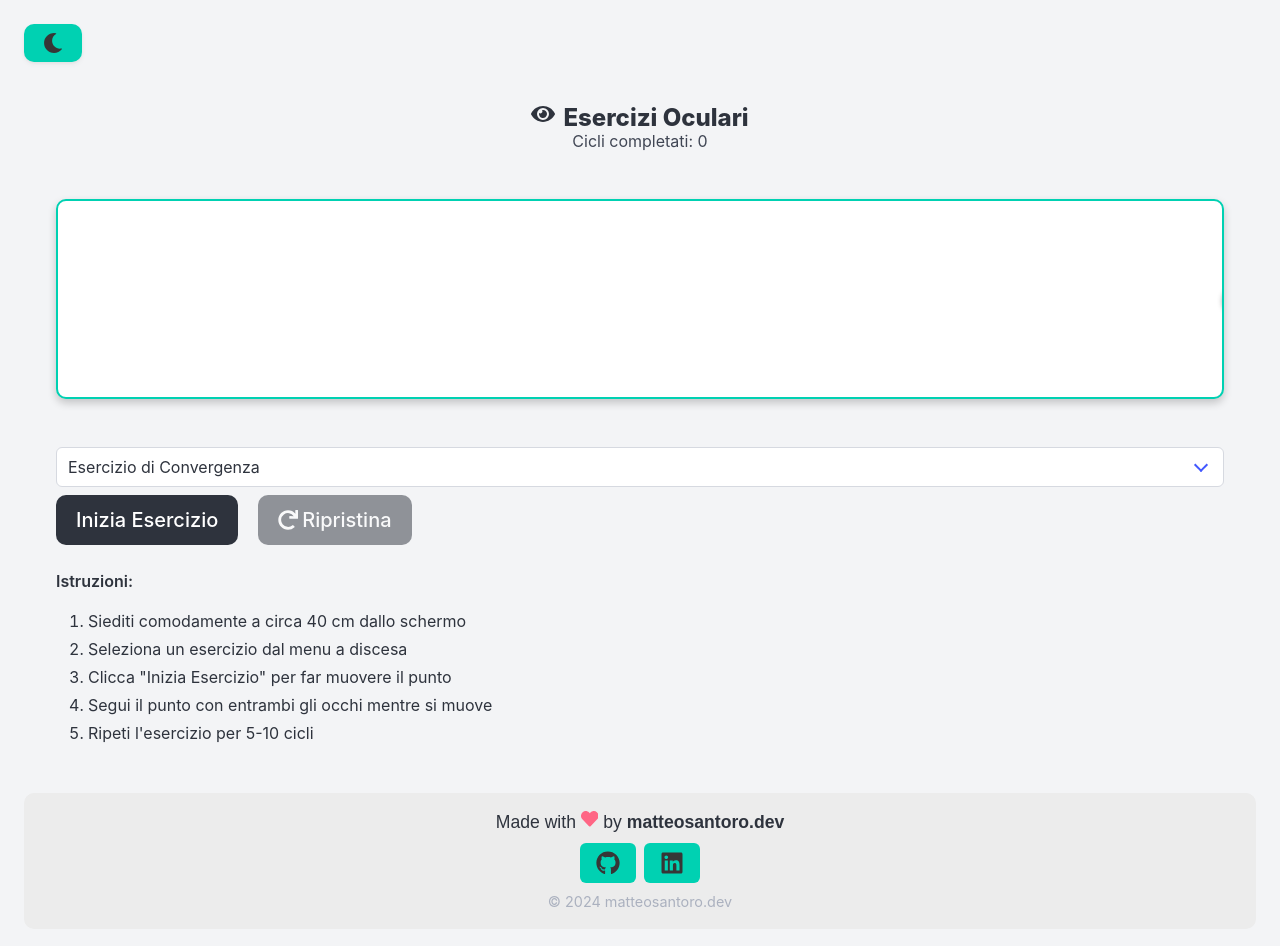
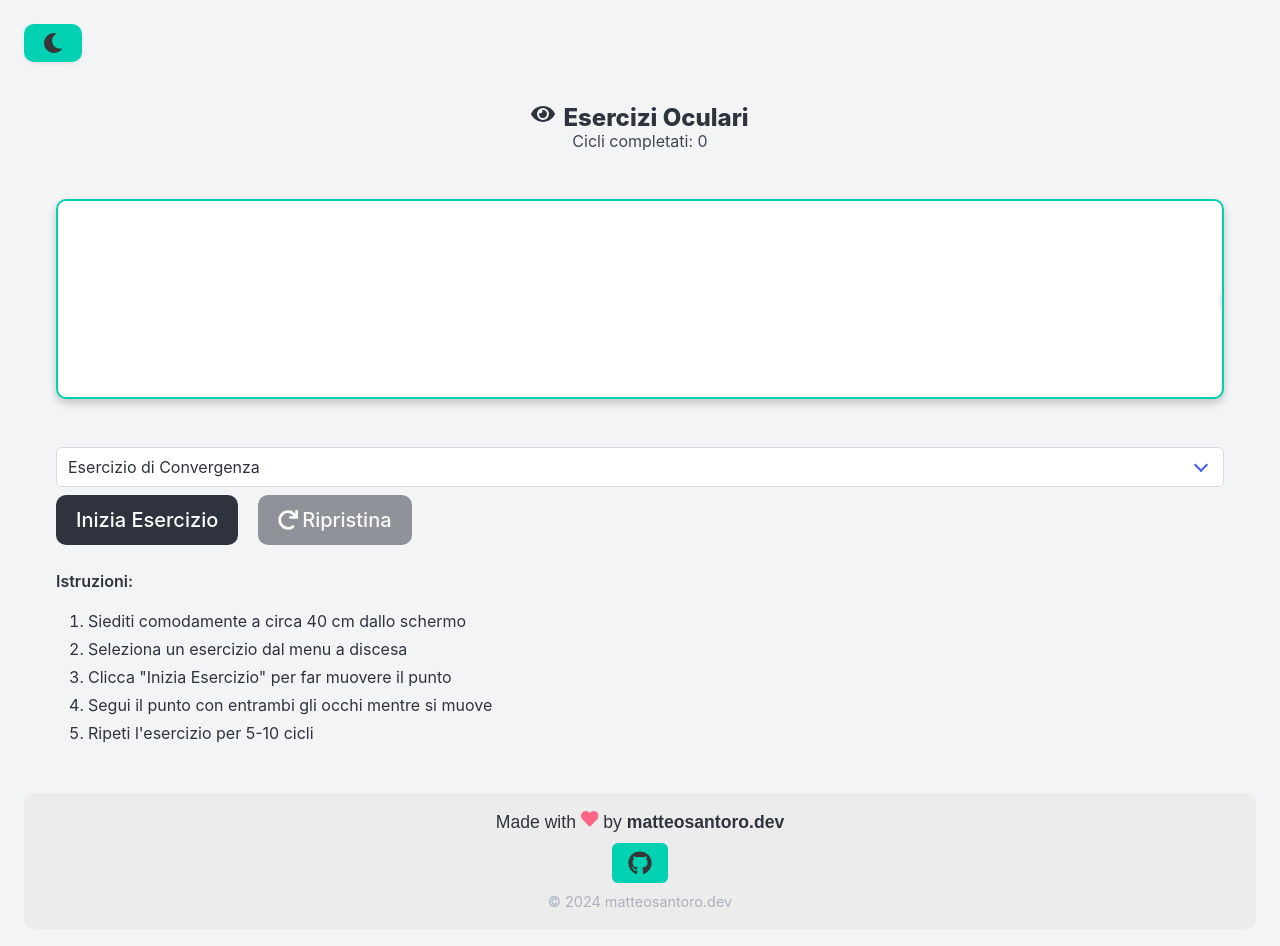
Before and after one commit to Matt-code-d/Eyes-Excercises, a React (Vite) app: page / in a window 1280 px wide. Shown: the top 946 px of the page. Built offline with nearby package versions, Linux system fonts and the light colour scheme.

Commit message:
Update Footer.tsx

```diff
--- a/src/components/Footer.tsx
+++ b/src/components/Footer.tsx
@@ -32,7 +32,7 @@ const Footer: React.FC = () => {
         </p>
         <div className="social-icons mb-2">
           <a
-            href="https://github.com/matteosantoro" // Inserisci il tuo link GitHub
+            href="https://github.com/Matt-code-d" // Inserisci il tuo link GitHub
             target="_blank"
             rel="noopener noreferrer"
             className={`button mx-1 ${isDarkMode ? 'is-light' : 'is-dark'}`}
@@ -41,17 +41,6 @@ const Footer: React.FC = () => {
             onMouseLeave={(e) => (e.currentTarget.style.transform = "scale(1)")}
           >
             <FaGithub size={24} />
-          </a>
-          <a
-            href="https://www.linkedin.com/in/matteosantoro/" // Inserisci il tuo link LinkedIn
-            target="_blank"
-            rel="noopener noreferrer"
-            className={`button mx-1 ${isDarkMode ? 'is-light' : 'is-dark'}`}
-            style={{ transition: "transform 0.2s" }}
-            onMouseEnter={(e) => (e.currentTarget.style.transform = "scale(1.1)")}
-            onMouseLeave={(e) => (e.currentTarget.style.transform = "scale(1)")}
-          >
-            <FaLinkedin size={24} />
           </a>
         </div>
         <p className={`has-text-grey-light ${isDarkMode ? 'has-text-light' : 'has-text-dark'}`} style={{ fontSize: "0.9rem" }}>
```
